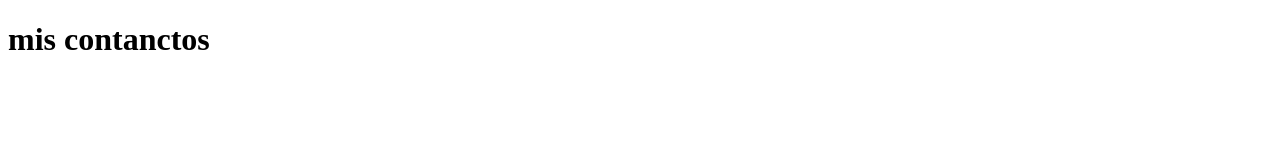
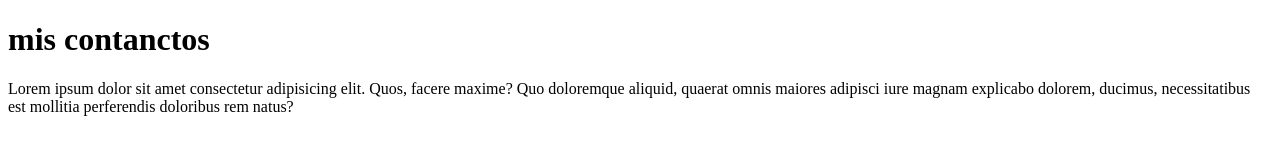
Before and after one commit to edypto/bootcamp-idat, a plain HTML site: page contacto.html in a window 1280 px wide. Drawn offline with Linux system fonts and the light colour scheme.

Commit message:
mi repo contactos

```diff
--- a/contacto.html
+++ b/contacto.html
@@ -7,5 +7,6 @@
 </head>
 <body>
     <h1>mis contanctos</h1>
+    <p>Lorem ipsum dolor sit amet consectetur adipisicing elit. Quos, facere maxime? Quo doloremque aliquid, quaerat omnis maiores adipisci iure magnam explicabo dolorem, ducimus, necessitatibus est mollitia perferendis doloribus rem natus?</p>
 </body>
 </html>
```
